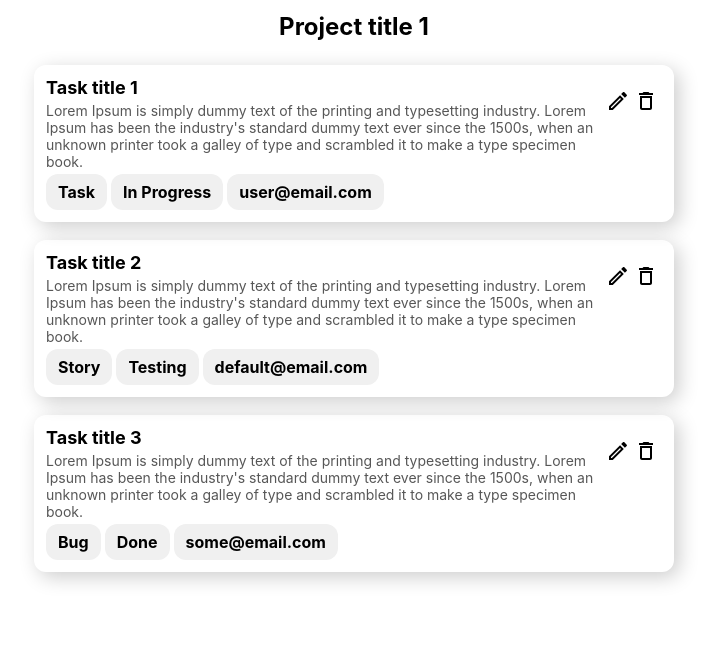
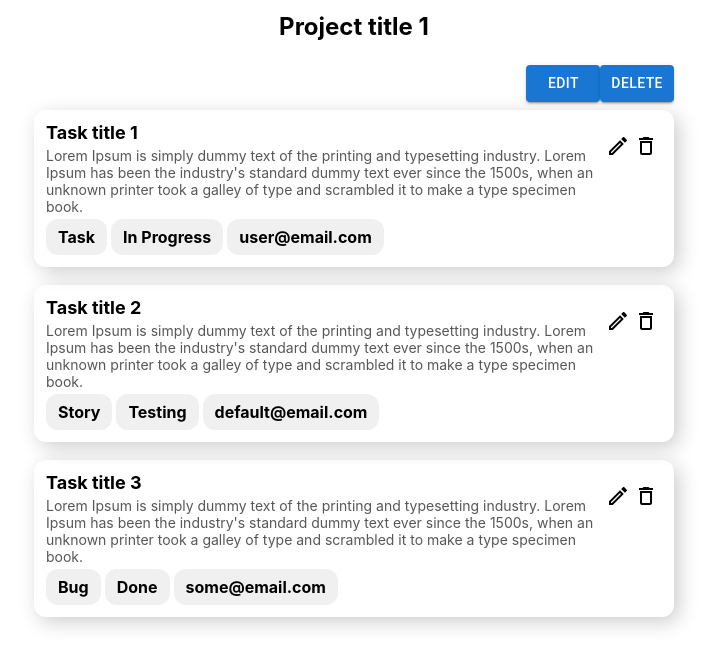
Before and after one commit to Nikita0503/jira-draft, a React (Create React App) app: page /projects/1 in a window 1280 px wide. Shown: the top 668 px of the page, without its empty margins (286-1003 px from the left). Built offline with nearby package versions, Linux system fonts and the light colour scheme.

Commit message:
edit delete buttons

```diff
--- a/src/components/Project/index.tsx
+++ b/src/components/Project/index.tsx
@@ -25,7 +25,7 @@ const Project = ({project}: IProps) => {
           <span className={styles.taskCount}>Task Count: {project.tasksCount}</span>
           <span className={styles.userCount}>Members: {project.users.length}</span>
         </div>
-        </div>
+      </div>
       <div className={styles.actionsContainer}>
         <EditIcon className={styles.actionIcon}/>
         <DeleteIcon className={styles.actionIcon}/>
--- a/src/pages/ProjectDetailsPage/ProjectDetailsPage.module.css
+++ b/src/pages/ProjectDetailsPage/ProjectDetailsPage.module.css
@@ -11,6 +11,18 @@
     font-weight: bold;
     margin-top: 12px;
     margin-bottom: 24px;
+}
+
+.buttonsContainer{
+    display: flex;
+    flex-direction: row;
+    align-self: end;
+    margin-bottom: 8px;
+}
+
+.button{
+    width: 100%;
+    margin-right: 4px;
 }
 
 .content {
--- a/src/pages/ProjectDetailsPage/index.tsx
+++ b/src/pages/ProjectDetailsPage/index.tsx
@@ -1,8 +1,9 @@
 import React from 'react';
 import styles from './ProjectDetailsPage.module.css';
 import { IProject, ITask } from '../../interfaces';
-import { useParams } from "react-router-dom";
+import { useNavigate, useParams } from "react-router-dom";
 import Task from '../../components/Task';
+import { Button } from '@mui/material';
 
 const PROJECT: IProject = {
   id: 1,
@@ -117,12 +118,26 @@ const TASKS: ITask[] = [{
 
 const ProjectDetailsPage = () => {
 
+    const navigate = useNavigate();
+
+    const goToEditProject = React.useCallback(() => {
+        //navigate('/projects')
+    }, []);
+
+    const deleteCurrentProject = React.useCallback(() => {
+
+    }, []);
+
     const { projectId } = useParams();
 
     return (
       <div className={styles.container}>
         <span className={styles.title}>{PROJECT.title}</span>
         <div className={styles.content}>
+          <div className={styles.buttonsContainer}>
+            <Button onClick={goToEditProject} className={styles.button} variant="contained">Edit</Button>
+            <Button onClick={deleteCurrentProject} className={styles.button} variant="contained">Delete</Button>
+          </div>
           {TASKS.map((task: ITask) => {
             return <div className={styles.taskContainer}>
               <Task task={task}/>
--- a/src/pages/TaskDetailsPage/TaskDetailsPage.module.css
+++ b/src/pages/TaskDetailsPage/TaskDetailsPage.module.css
@@ -13,6 +13,18 @@
     margin-bottom: 24px;
 }
 
+.buttonsContainer{
+    display: flex;
+    flex-direction: row;
+    align-self: end;
+    margin-bottom: 8px;
+}
+
+.button{
+    width: 100%;
+    margin-right: 4px;
+}
+
 .content {
     display: flex;
     flex-direction: column;
@@ -23,6 +35,20 @@
     font-size: 14px;
     color: #575757;
     margin-bottom: 4px;
+}
+
+.additionalInfo{
+    display: flex;
+    flex: 1;
+    flex-direction: row;
+    margin-top: 4px;
+}
+
+.additionalInfoItem{
+    display: flex;
+    align-items: center;
+    justify-content: center;
+    margin-right: 4px;
 }
 
 .fileListTitle{
--- a/src/pages/TaskDetailsPage/index.tsx
+++ b/src/pages/TaskDetailsPage/index.tsx
@@ -1,6 +1,6 @@
 import { IComment, IFile, IProject, ITask } from '../../interfaces';
 import styles from './TaskDetailsPage.module.css';
-import { useParams } from "react-router-dom";
+import { useNavigate, useParams } from "react-router-dom";
 import DeleteIcon from '@mui/icons-material/DeleteOutline';
 import EditIcon from '@mui/icons-material/EditOutlined';
 import Status from '../../components/Status';
@@ -8,6 +8,8 @@ import Type from '../../components/Type';
 import TaskUser from '../../components/TaskUser';
 import AttachedFile from '../../components/AttachedFile';
 import Comment from '../../components/Comment';
+import React from 'react';
+import { Button } from '@mui/material';
 
 const TASK: ITask = {
   id: 2,
@@ -91,13 +93,38 @@ const COMMENTS: IComment[] = [{
 
 const TaskDetailsPage = () => {
 
+  const navigate = useNavigate();
+
+    const goToEditTask = React.useCallback(() => {
+        //navigate('/projects')
+    }, []);
+
+    const deleteCurrentTask = React.useCallback(() => {
+
+    }, []);
+
     const { id } = useParams();
 
     return (
       <div className={styles.container}>
         <span className={styles.title}>{TASK.title}</span>
         <div className={styles.content}>
+        <div className={styles.buttonsContainer}>
+            <Button onClick={goToEditTask} className={styles.button} variant="contained">Edit</Button>
+            <Button onClick={deleteCurrentTask} className={styles.button} variant="contained">Delete</Button>
+          </div>
           <span className={styles.description}>{TASK.description}</span>
+          <div className={styles.additionalInfo}>
+            <div className={styles.additionalInfoItem}>
+              <Type type={TASK.type}/>
+            </div>
+            <div className={styles.additionalInfoItem}>
+              <Status status={TASK.status}/>
+            </div>
+            <div className={styles.additionalInfoItem}>
+              <TaskUser user={TASK.user}/>
+            </div>
+          </div>
           <span className={styles.fileListTitle}>Files:</span>
           <div className={styles.fileList}>
             {TASK.files.map((file: IFile) => <div className={styles.fileContainer}>
```
